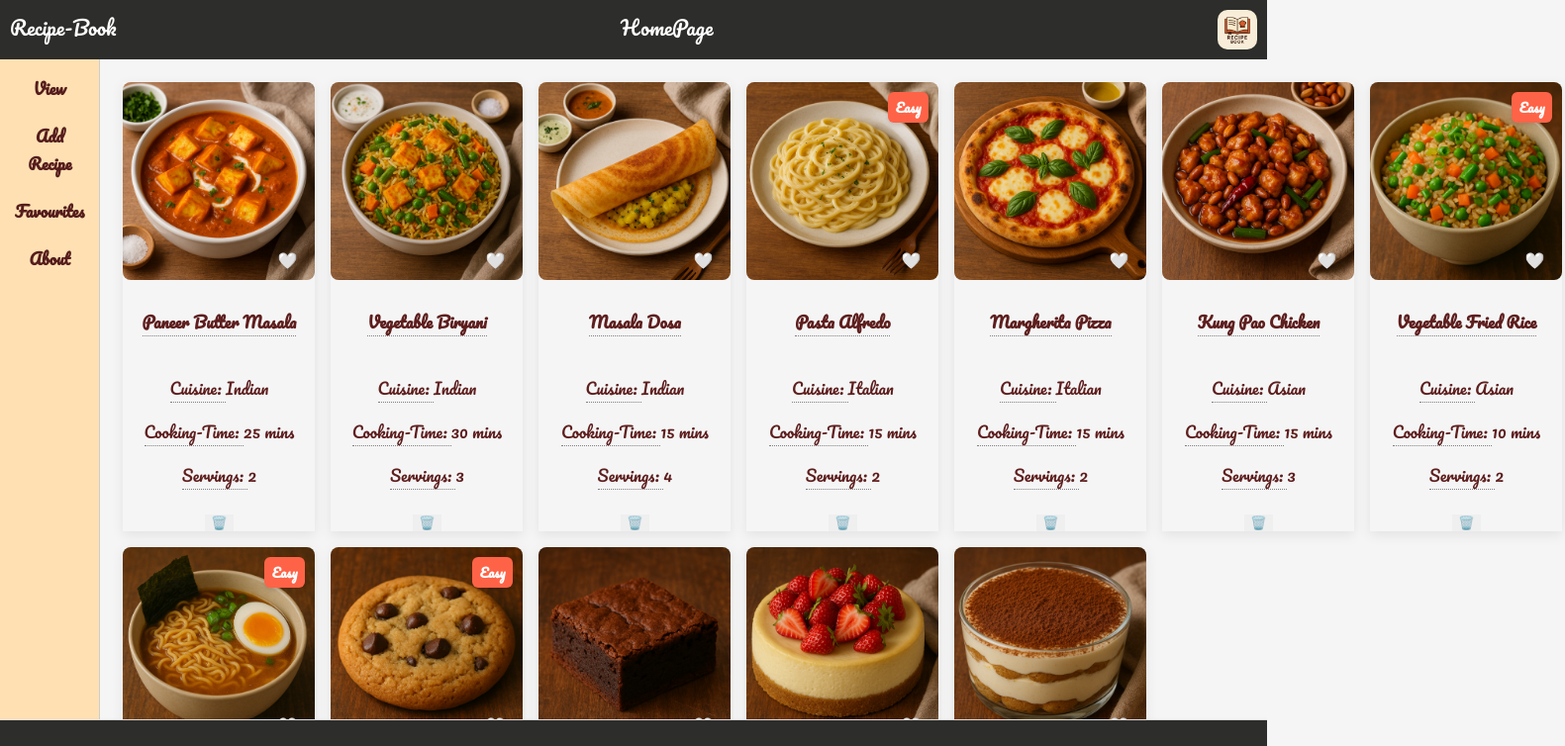
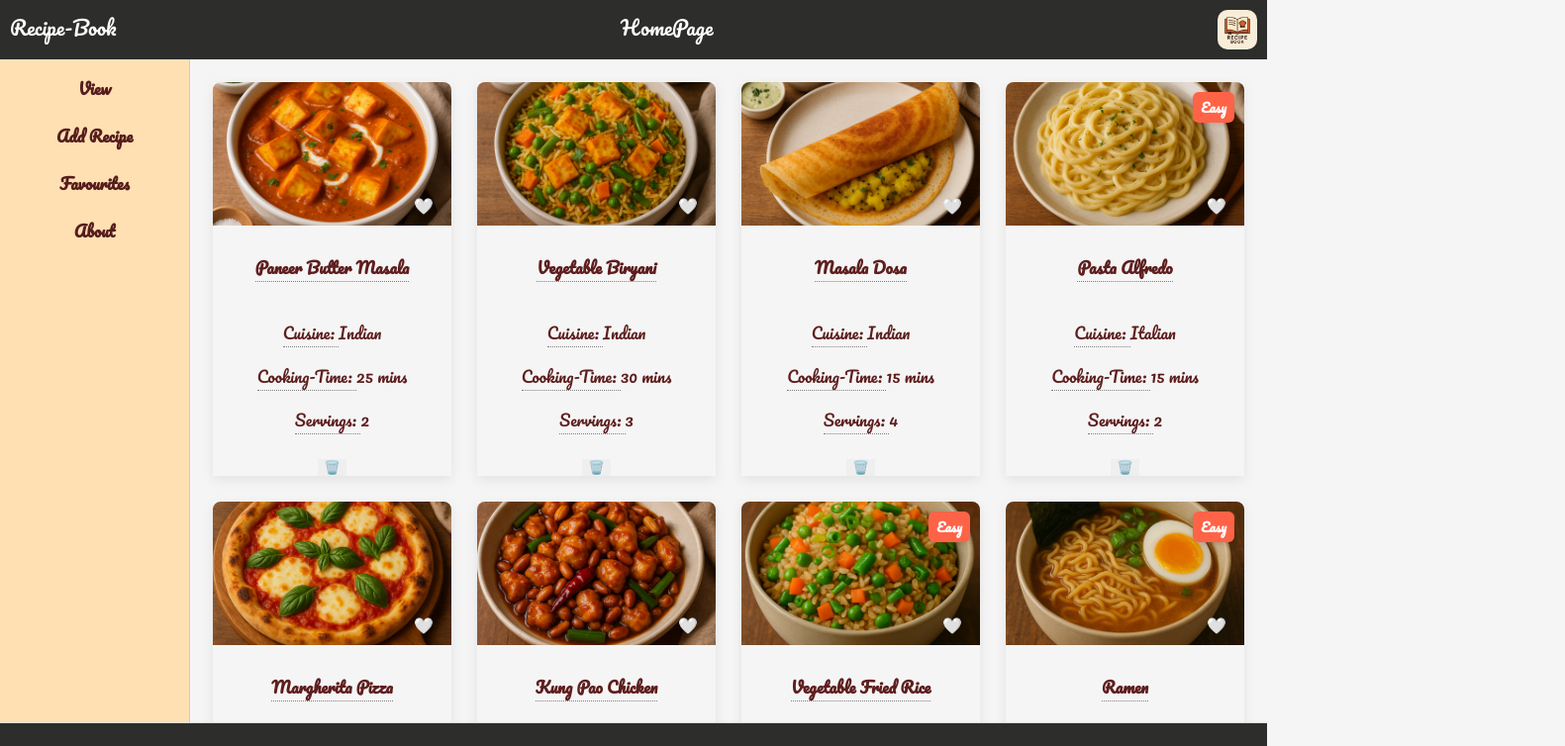
Before and after one commit to laurasinclair/recipe-book-app, a React (Vite) app: page / in a window 1280 px wide. Shown: the top 754 px of the page at 99% size, 1581 px wide, since content can reach past the window. Built offline with nearby package versions, Linux system fonts and the light colour scheme.

Commit message:
Layout changes

```diff
--- a/src/App.css
+++ b/src/App.css
@@ -1,11 +1,30 @@
+:root {
+  --height-footer: 70px;
+}
+
 body {
   margin: 0;
+  padding: 0;
   font-family: "Pacifico", cursive;
   background-color: #f5f5f5;
   display: flex;
   flex-direction: column;
   min-height: 100vh;
 }
+
 .mainComponent-container {
-  display: flex;
+  display: grid;
+  grid-template-columns: [sidebar] 15% [main] auto; /* 👉 first column will be 200px wide, the rest automatically takes up all the space left. To adjust to your needs :) */
 }
+
+.mainComponent-container .mainContent {
+  width: 100%;
+  /* border: 1px solid blue; */
+  overflow: hidden;
+  padding: 20px;
+  margin-bottom: var(--height-footer); /* 👉 defined in root variables. Makes sure the footer doesn't hide our content */
+}
+
+* {
+  box-sizing: border-box; /* 👉 makes layout less impredictable (later when you add a padding to something, it might make things wider than you'd like) */
+}
--- a/src/App.jsx
+++ b/src/App.jsx
@@ -31,10 +31,13 @@ function App() {
   };
   return (
 		<>
-      <div>
 			<Header></Header>
+
 			<div className="mainComponent-container">
 				<Sidebar></Sidebar>
+
+				{/* 👇 it will be easier to control this section's layout if it has its own div */}
+				<div id="main" className="mainContent">
 					<Routes>
 						<Route
 							path="/"
@@ -48,7 +51,9 @@ function App() {
 						/>
 						<Route
 							path="/recipe-detail/:recipeId"
-              element={<RecipeDetail mockRecipeList={mockRecipeList} />}
+							element={
+								<RecipeDetail mockRecipeList={mockRecipeList} />
+							}
 						/>
 						<Route
 							path="/favourites"
@@ -59,8 +64,8 @@ function App() {
 						<Route path="*" element={<ErrorPage />} />
 					</Routes>
 				</div>
+			</div>
 			<Footer></Footer>
-      </div>
 		</>
   );
 }
--- a/src/components/Footer/footer.css
+++ b/src/components/Footer/footer.css
@@ -4,9 +4,15 @@ footer {
   left: 0;
   width: 100%;
   background-color: #2d2d2b;
-  text-align: center;
   padding: 10px 0;
   font-size: 14px;
   color: white;
   border-top: 1px solid #ddd;
+
+  height: var(--height-footer); /* 👉 defined in root variables */
+
+  /* text-align: center; worked very well to center the content. We're turning this div into display:flex just to make sure the content is alwayw centered vertically and horizontally, now that the height is dynamic. */
+  display: flex;
+  align-items: center;
+  justify-content: center;
 }
--- a/src/components/RecipeCard/RecipeCard.jsx
+++ b/src/components/RecipeCard/RecipeCard.jsx
@@ -9,7 +9,9 @@ function RecipeCard({ recipe, handleDelete, handleFavourite }) {
 
   return (
 		<>
-      <div onClick={handleNavigate} key={recipe.id}>
+			{/* <div onClick={handleNavigate} key={recipe.id}> */}
+			{/* 👇 key should be in the parent component (where you map() something) */}
+			<div onClick={handleNavigate}>
 				<div className="recipeCard-Container">
 					<div className="imageWrapper">
 						{recipe.easy && <span className="badge">Easy</span>}
--- a/src/components/RecipeCard/recipeCard.css
+++ b/src/components/RecipeCard/recipeCard.css
@@ -21,15 +21,16 @@
 
 .imageWrapper {
   position: relative;
-  display: inline-block;
+  display: block;
 }
 
 .imageWrapper img {
   width: 100%;
+  /* height: 200px; */
   border-radius: 10px;
-  height: 200px;
   object-fit: cover;
-  border-radius: 8px;
+  border-radius: 8px 8px 0 0; /* 👉 little trick to make it look well integrated to the card :D */
+  aspect-ratio: 5/3; /* 👉 pure CSS magic (not supported by all browsers yet, but there are workarounds) */
 }
 
 .badge {
--- a/src/components/RecipeList/RecipeList.jsx
+++ b/src/components/RecipeList/RecipeList.jsx
@@ -1,5 +1,6 @@
 import RecipeCard from "../RecipeCard/RecipeCard";
-import "./recipeList.css";
+// import "./recipeList.css"; // this imports it to the entire app
+import styles from "./RecipeList.module.css"; // scopes it to this component
 
 function RecipeList({ recipes, setRecipes, handleFavourite }) {
   console.log(recipes);
@@ -12,7 +13,7 @@ function RecipeList({ recipes, setRecipes, handleFavourite }) {
   };
   return (
 		<>
-      <div className="recipeList-Container">
+			<div className={styles.recipeListContainer}>
 				{recipes.map((recipe) => {
 					return (
 						<RecipeCard
--- /dev/null
+++ b/src/components/RecipeList/RecipeList.module.css
@@ -0,0 +1,15 @@
+.recipeListContainer {
+  display: grid;
+
+  /* grid-template-columns: repeat(7, 200px); */
+  grid-template-columns: auto auto auto auto; /* 👉 allows us to have a flexible width */
+  gap: 20px;
+
+  /* justify-content: center; 👉 only applies if display:flex */
+  /* align-items: center; 👉 only applies if display:flex */
+  /* flex-wrap: wrap; 👉 only applies if display:flex */
+  /* width: auto; 👉 unnecessary, this is the default behaviour */
+
+  /* margin: 20px; */
+  margin: 0 auto; /* 👉 0 top and bottom (it's handled by the parent's padding), centered horizontally */
+}
--- a/src/components/RecipeList/recipeList.css
+++ /dev/null
@@ -1,10 +0,0 @@
-.recipeList-Container {
-  display: grid;
-  grid-template-columns: repeat(7, 200px);
-  /* justify-content: center; */
-  /* align-items: center; */
-  width: auto;
-  gap: 10px;
-  flex-wrap: wrap;
-  margin: 20px;
-}
--- a/src/components/SideBar/Sidebar.jsx
+++ b/src/components/SideBar/Sidebar.jsx
@@ -4,8 +4,7 @@ import { NavLink } from "react-router-dom";
 function Sidebar() {
   return (
 		<>
-      <aside>
-        <div className="sideBar-container">
+			<aside id="sidebar" className="sideBar-container">
         <div className="sideBar-item">
           <NavLink
             to="/"
@@ -46,7 +45,6 @@ function Sidebar() {
             About
           </NavLink>
         </div>
-        </div>
 			</aside>
 		</>
   );
--- a/src/components/SideBar/sideBar.css
+++ b/src/components/SideBar/sideBar.css
@@ -2,11 +2,7 @@
   text-decoration: none;
   color: rgb(85, 29, 29);
 }
-.sideBar-container {
-  display: flex;
-  flex-direction: column;
-  gap: 20px;
-}
+
 .sideBar-item {
   text-align: center;
   width: 100%;
@@ -15,14 +11,14 @@
 .sideBar-item:hover {
   transform: scale(1.2);
 }
-aside {
+aside.sideBar-container {
+  display: flex;
+  flex-direction: column;
+  gap: 20px;
   background-color: #ffe0b2;
-  width: 200px;
+  /* width: 200px; 👉 let's try to avoid fixed width. It's now handled by .mainComponent-container */
   height: 100vh;
   padding: 15px;
-  display: flex;
-  flex-direction: column;
-  gap: 10px;
   font-weight: bold;
   border-right: 1px solid #ccc;
 }
--- a/src/components/pages/RecipeDetail/RecipeDetail.jsx
+++ b/src/components/pages/RecipeDetail/RecipeDetail.jsx
@@ -29,15 +29,15 @@ function RecipeDetail({ mockRecipeList }) {
 
           <h2>Ingredients:</h2>
           <ul>
-            {recipe.ingredients.map((ingredient) => {
-              return <li>{ingredient}</li>;
+            {recipe.ingredients.map((ingredient, i) => {
+              return <li key={`${ingredient}_${i}`}>{ingredient}</li>;
             })}
           </ul>
 
           <h2>Instructions</h2>
           <ol>
-            {recipe.instructions.map((instruction) => {
-              return <li>{instruction}</li>;
+            {recipe.instructions.map((instruction, i) => {
+              return <li key={`${instruction}_${i}`}>{instruction}</li>;
             })}
           </ol>
 
```
Lines whose indentation alone changed are shown as unchanged.
